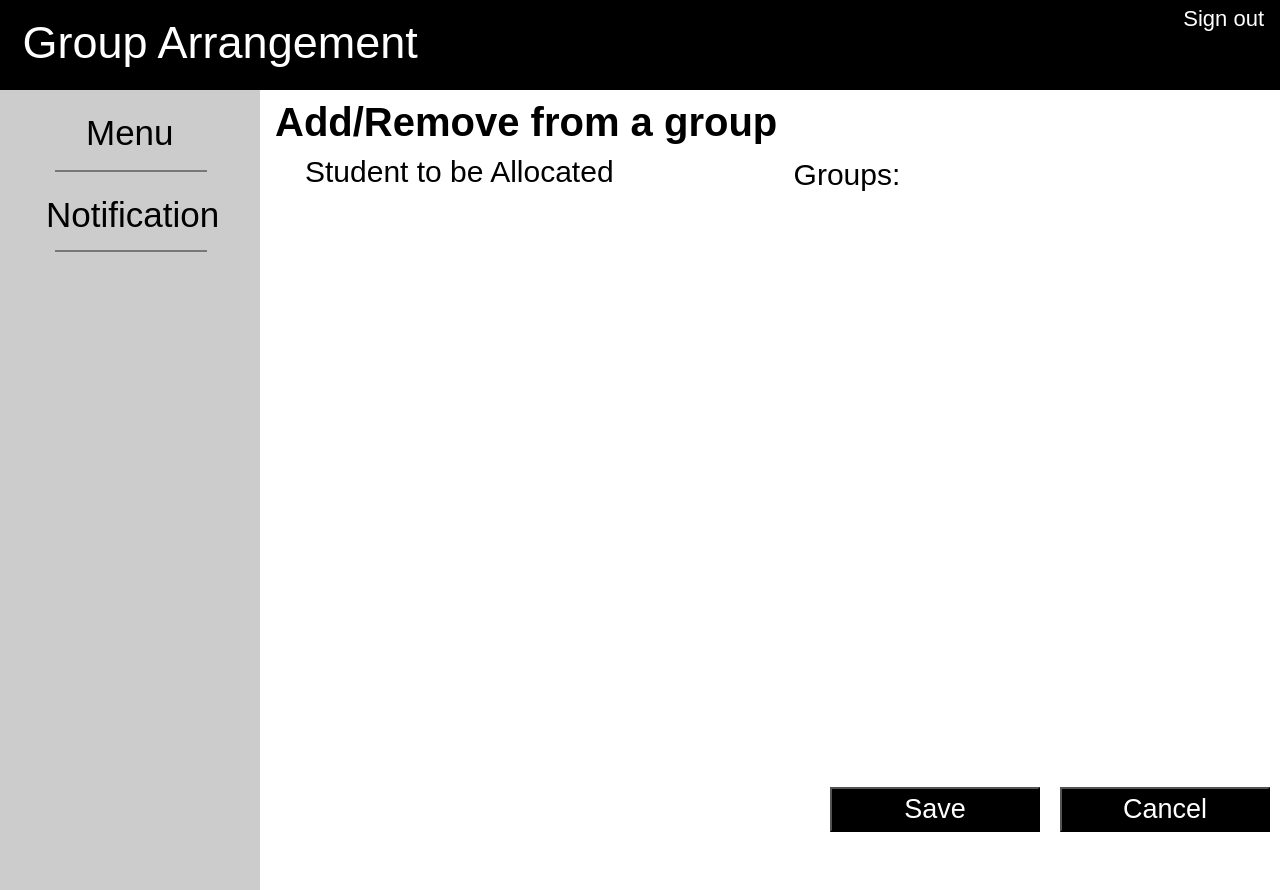
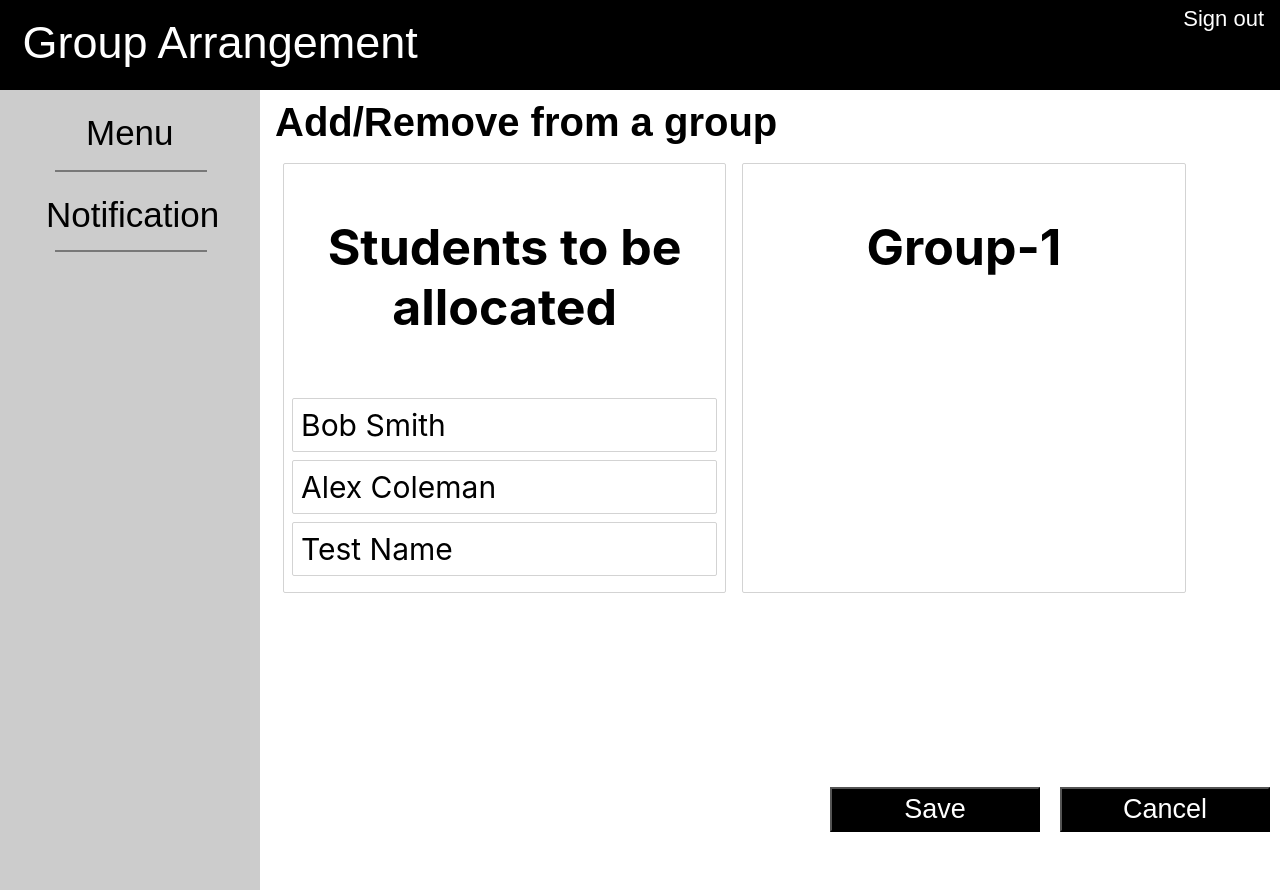
Before and after one commit to pharapeti/group-arrangement, a React (Create React App) app in the folder client/: page /admin/project/group/edit in a window 1280 px wide. Built offline with nearby package versions, Linux system fonts and the light colour scheme.

Commit message:
drag and drop for group arrangement

```diff
--- a/client/package.json
+++ b/client/package.json
@@ -3,8 +3,9 @@
   "version": "0.1.0",
   "license": "MIT",
   "dependencies": {
-    "react": "^17.0.1",
-    "react-dom": "^17.0.1",
+    "react": "^17.0.2",
+    "react-beautiful-dnd": "^13.1.0",
+    "react-dom": "^17.0.2",
     "react-router-dom": "^5.2.0",
     "react-scripts": "4.0.1",
     "webpack": "4.44.2"
--- a/client/src/Components/AdminEditGroup.js
+++ b/client/src/Components/AdminEditGroup.js
@@ -1,7 +1,8 @@
 import React, {Component} from 'react';
 import css from './Admin.module.css'
+import DragNDrop from './DragNDrop Components/DragNDrop.js';
+
 class AdminEditGroup extends Component{
-
     render() {
         return(
             <body>
@@ -25,7 +26,7 @@ class AdminEditGroup extends Component{
 
                 <div className={css.projectrightcotent}>
                     <text className={css.subtitle}>
-                        <br/><br/>Groups:
+                        <br/><br/>
                         <br/>
                         <button className={css.projecttwobutton} style={{marginTop: "595px"}} onClick={()=>window.location.href="/admin/project"}>Cancel</button>
                         <button className={css.projecttwobutton} style={{marginTop: "595px"}} onClick={()=>window.location.href="/admin/project"}>Save</button>
@@ -34,8 +35,8 @@ class AdminEditGroup extends Component{
 
                 <div >
                     <h1 className={css.title}>Add/Remove from a group</h1>
-                    <text className={css.subtitle}>Student to be Allocated</text>
                 </div>
+                <DragNDrop />
 
             </body>
         )
--- /dev/null
+++ b/client/src/Components/DragNDrop Components/DragNDrop.js
@@ -0,0 +1,91 @@
+import React from 'react';
+import { DragDropContext } from 'react-beautiful-dnd';
+import tempData from './tempData';
+import Column from './column';
+import css from './dnd.module.css';
+
+class DragNDrop extends React.Component {
+
+    state = tempData;
+    onDragEnd= result => {
+        const { destination, source, draggableId } = result;
+
+        if (!destination) {
+            return;
+        }
+
+        if (
+            destination.droppableId === source.droppableId &&
+            destination.index === source.index
+        ) {
+            return;
+        }
+
+        const start = this.state.columns[source.droppableId];
+        const finish = this.state.columns[destination.droppableId];
+
+        if(start == finish) {
+            const newStudentIds = Array.from(start.studentIds);
+            newStudentIds.splice(source.index, 1);
+            newStudentIds.splice(destination.index, 0, draggableId);
+
+            const newColumn = {
+                ...start,
+                studentIds: newStudentIds,
+            };
+
+            const newState = {
+                ...this.state,
+                columns: {
+                    ...this.state.columns,
+                    [newColumn.id]: newColumn
+                },
+            }
+
+            this.setState(newState)
+            return;
+        }
+
+
+        const startStudentIds = Array.from(start.studentIds);
+        startStudentIds.splice(source.index, 1);
+        const newStart = {
+            ...start,
+            studentIds: startStudentIds,
+        };
+
+        const finishStudentIds = Array.from(finish.studentIds);
+        finishStudentIds.splice(destination.index, 0, draggableId);
+        const newFinish = {
+            ...finish,
+            studentIds: finishStudentIds,
+        };
+
+        const newState = {
+            ...this.state,
+            columns: {
+                ...this.state.columns,
+                [newStart.id]: newStart,
+                [newFinish.id]: newFinish,
+            },
+        };
+        this.setState(newState);
+    };
+
+    render() {
+        return(
+            <div className={css.mainContainer}>
+                <DragDropContext onDragEnd={this.onDragEnd}>
+                    {this.state.columnOrder.map(columnId =>{
+                        const column = this.state.columns[columnId];
+                        const students = column.studentIds.map(studentId => this.state.students[studentId]);
+
+                        return <Column key={column.id} column={column} students={students}/>;
+                    })}
+                </DragDropContext>
+            </div>
+        );
+    }
+}
+
+export default DragNDrop;
--- /dev/null
+++ b/client/src/Components/DragNDrop Components/column.jsx
@@ -0,0 +1,22 @@
+import React from 'react';
+import Student from './student';
+import { Droppable } from 'react-beautiful-dnd';
+import css from './dnd.module.css';
+
+export default class Column extends React.Component {
+    render() {
+        return (
+            <div className={css.columnContainer}>
+                <h3 className={css.title}>{this.props.column.title}</h3>
+                <Droppable droppableId={this.props.column.id}>
+                    {(provided) => (
+                        <div ref={provided.innerRef} {...provided.droppableProps} className={css.studentList} >
+                            {this.props.students.map((student, index) => <Student key={student.id} student={student} index={index}/>)}
+                            {provided.placeholder}
+                        </div>
+                    )}
+                </Droppable>
+            </div>
+        );
+    }
+}
--- /dev/null
+++ b/client/src/Components/DragNDrop Components/dnd.module.css
@@ -0,0 +1,33 @@
+.mainContainer {
+    display: flex;
+}
+
+.columnContainer{
+    margin: 8px;
+    border: 1px solid lightgrey;
+    border-radius: 2px;
+    width: 600px;
+
+    display: flex;
+    flex-direction: column;
+}
+
+.title{
+    padding: 3px;
+    font-size: 50px;
+    text-align: center;
+}
+
+.studentList{
+    padding: 8px;
+    flex-grow: 1;
+    min-height: 100px;
+}
+
+.studentContainer{
+    border: 1px solid lightgrey;
+    border-radius: 2px;
+    padding: 8px;
+    margin-bottom: 8px;
+    font-size: 30px;
+}
--- /dev/null
+++ b/client/src/Components/DragNDrop Components/student.jsx
@@ -0,0 +1,18 @@
+import React from 'react';
+import { Draggable } from 'react-beautiful-dnd';
+import css from './dnd.module.css'
+
+export default class Student extends React.Component {
+    render() {
+        return(
+           <Draggable draggableId={this.props.student.id} index={this.props.index}>
+               {(provided) => (
+                    <div {...provided.draggableProps} {...provided.dragHandleProps} ref={provided.innerRef} className={css.studentContainer}>
+                        {this.props.student.content}
+                    </div>
+               )}
+            </Draggable>
+        )
+
+    }
+}
--- /dev/null
+++ b/client/src/Components/DragNDrop Components/tempData.js
@@ -0,0 +1,23 @@
+const tempData = {
+    students: {
+        'student-1': {id: 'student-1', content: 'Bob Smith' },
+        'student-2': {id: 'student-2', content: 'Alex Coleman'},
+        'student-3': {id: 'student-3', content: 'Test Name'},
+    },
+    columns: {
+        'column-1': {
+            id: 'column-1',
+            title: 'Students to be allocated',
+            studentIds: ['student-1', 'student-2', 'student-3'],
+        },
+        'column-2': {
+            id: 'column-2',
+            title: 'Group-1',
+            studentIds: [],
+        },
+    },
+    columnOrder: ['column-1', 'column-2'],
+
+};
+
+export default tempData;
--- a/client/src/Root.js
+++ b/client/src/Root.js
@@ -13,7 +13,6 @@ import AdminCreateGroup from './Components/AdminCreateGroup.js'
 import AdminProjectAddStudents from './Components/AdminProjectAddStudents.js'
 import AdminEditGroup from './Components/AdminEditGroup.js'
 import App from './App'
-import InputTag from './Components/InputTag.js'
 
 //here to set all the urls
 //free to add and change
```
